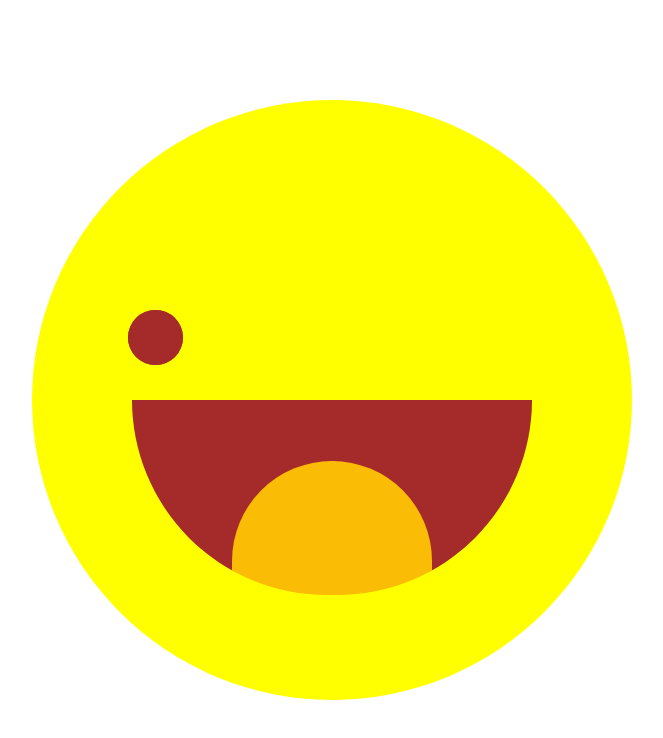
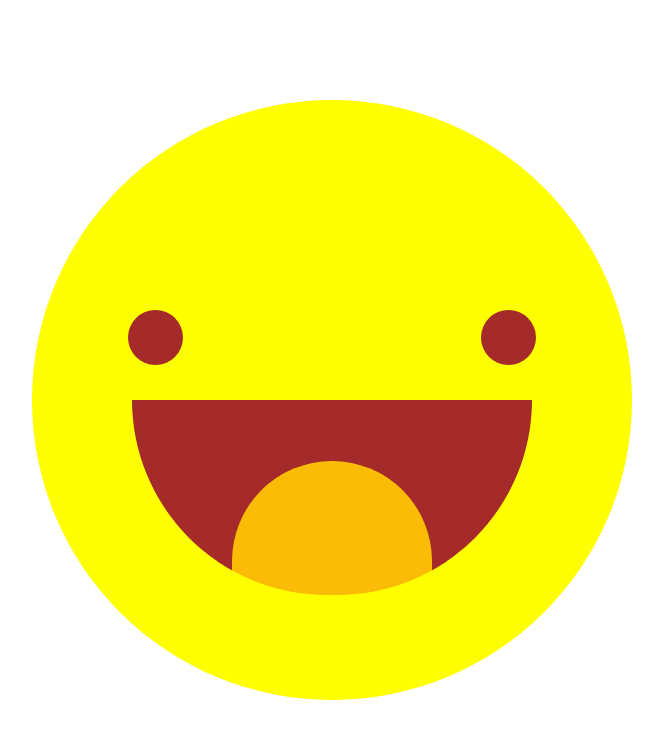
Before and after one commit to ahmed965/mini-projects-js-css, a plain HTML site: page smiley-face/index.html in a window 1280 px wide. Shown: the whole page, without its empty margins (308-971 px from the left). Drawn offline with Linux system fonts and the light colour scheme.

Commit message:
Correct eyey position

```diff
--- a/smiley-face/style.css
+++ b/smiley-face/style.css
@@ -33,7 +33,6 @@ body {
   border-radius: 50%;
   background: brown;
   top: 35%;
-  left: 16%;
 }
 
 .eye-left {
```
